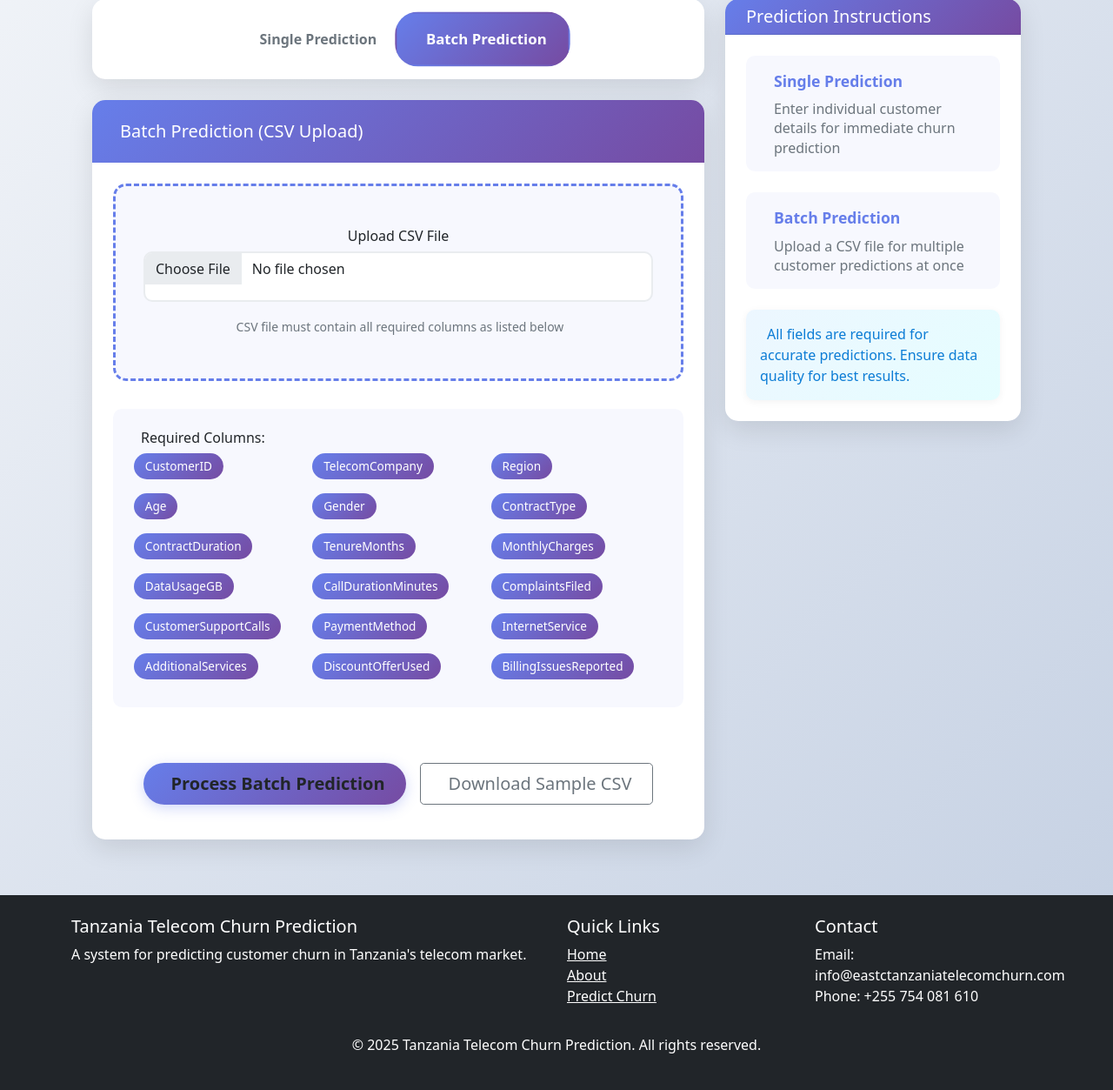
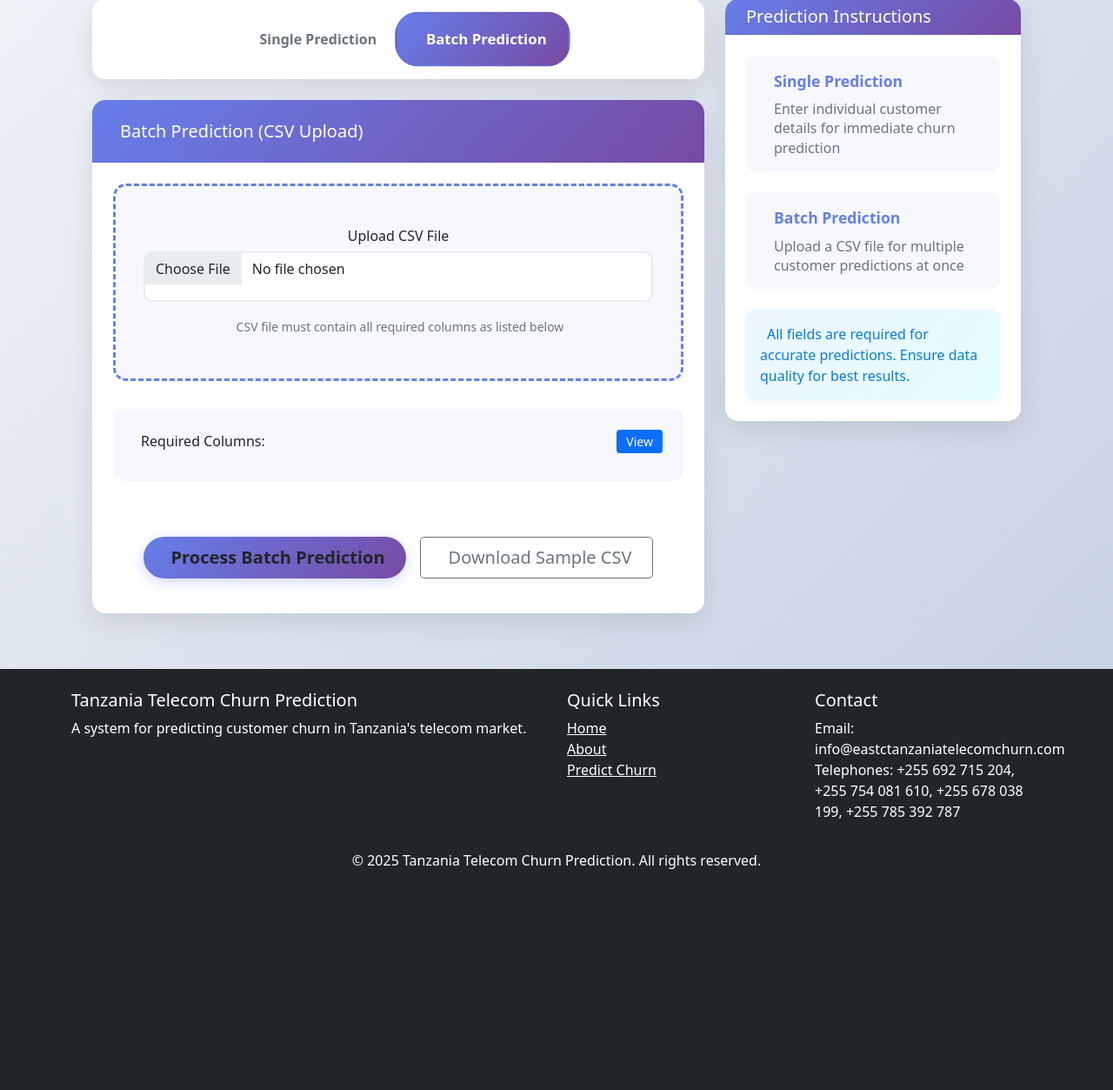
Before and after one commit to nkinda-logo/mobile-customer-churn, a Flask app: page /predict in a window 1280 px wide, after a click on "Batch Prediction". Shown: the part 329-1582 px from the top of the page at 87% size. After the commit the page ends 1328 px from the top, so only its background shows below. Run offline with Flask 3, Linux system fonts and the light colour scheme; a user stored in the database is signed in; parts of the project's set-up code (start-up, migrations or seed data) failed here and were passed over.

Commit message:
modified

```diff
--- a/app.py
+++ b/app.py
@@ -23,6 +23,8 @@ import base64
 from utils.data_processing import preprocess_data
 from utils.visualization import create_visualizations
 import config
+from flask import send_file
+
 
 app = Flask(__name__)
 app.config.from_object(config.Config)
@@ -535,6 +537,168 @@ def download_batch_results(batch_id):
         flash(f'Failed to download results: {str(e)}', 'danger')
         return redirect(url_for('predict'))
 
+@app.route('/download_sample_csv')
+def download_sample_csv():
+    try:
+        # Define the column headers as specified
+        columns = [
+            'TelecomCompany',
+            'Region',
+            'Age',
+            'Gender',
+            'ContractType',
+            'ContractDuration',
+            'TenureMonths',
+            'MonthlyCharges',
+            'DataUsageGB',
+            'CallDurationMinutes',
+            'ComplaintsFiled',
+            'CustomerSupportCalls',
+            'PaymentMethod',
+            'InternetService',
+            'AdditionalServices',
+            'DiscountOfferUsed',
+            'BillingIssuesReported'
+        ]
+
+        # Sample data adhering to PredictionForm choices
+        sample_data = [
+            {
+                'TelecomCompany': 'Airtel',
+                'Region': 'Dar es Salaam',
+                'Age': 35,
+                'Gender': 'Male',
+                'ContractType': 'Postpaid',
+                'ContractDuration': '12 Months',
+                'TenureMonths': 24,
+                'MonthlyCharges': 65.50,
+                'DataUsageGB': 10.5,
+                'CallDurationMinutes': 120,
+                'ComplaintsFiled': 1,
+                'CustomerSupportCalls': 2,
+                'PaymentMethod': 'Credit Card',
+                'InternetService': 'Fiber',
+                'AdditionalServices': 'Streaming',
+                'DiscountOfferUsed': 'Yes',
+                'BillingIssuesReported': 0
+            },
+            {
+                'TelecomCompany': 'Vodacom',
+                'Region': 'Mwanza',
+                'Age': 28,
+                'Gender': 'Female',
+                'ContractType': 'Prepaid',
+                'ContractDuration': '1 Month',
+                'TenureMonths': 12,
+                'MonthlyCharges': 45.00,
+                'DataUsageGB': 5.0,
+                'CallDurationMinutes': 80,
+                'ComplaintsFiled': 0,
+                'CustomerSupportCalls': 1,
+                'PaymentMethod': 'Mobile Money',
+                'InternetService': 'Mobile Data',
+                'AdditionalServices': 'None',
+                'DiscountOfferUsed': 'No',
+                'BillingIssuesReported': 1
+            },
+            {
+                'TelecomCompany': 'Tigo',
+                'Region': 'Arusha',
+                'Age': 45,
+                'Gender': 'Male',
+                'ContractType': 'Hybrid',
+                'ContractDuration': '6 Months',
+                'TenureMonths': 18,
+                'MonthlyCharges': 75.00,
+                'DataUsageGB': 15.0,
+                'CallDurationMinutes': 200,
+                'ComplaintsFiled': 2,
+                'CustomerSupportCalls': 3,
+                'PaymentMethod': 'Bank Transfer',
+                'InternetService': 'DSL',
+                'AdditionalServices': 'Cloud Storage',
+                'DiscountOfferUsed': 'Yes',
+                'BillingIssuesReported': 0
+            },
+              {
+                'TelecomCompany': 'Vodacom',
+                'Region': 'Mwanza',
+                'Age': 28,
+                'Gender': 'Female',
+                'ContractType': 'Prepaid',
+                'ContractDuration': '1 Month',
+                'TenureMonths': 1,
+                'MonthlyCharges': 45.00,
+                'DataUsageGB': 5.0,
+                'CallDurationMinutes': 80,
+                'ComplaintsFiled': 0,
+                'CustomerSupportCalls': 1,
+                'PaymentMethod': 'Mobile Money',
+                'InternetService': 'Mobile Data',
+                'AdditionalServices': 'None',
+                'DiscountOfferUsed': 'No',
+                'BillingIssuesReported': 1
+            },
+              {
+                'TelecomCompany': 'Vodacom',
+                'Region': 'Mwanza',
+                'Age': 60,
+                'Gender': 'Female',
+                'ContractType': 'Postpaid',
+                'ContractDuration': '1 Month',
+                'TenureMonths': 1,
+                'MonthlyCharges': 87.00,
+                'DataUsageGB': 1.0,
+                'CallDurationMinutes': 80,
+                'ComplaintsFiled': 48,
+                'CustomerSupportCalls': 8,
+                'PaymentMethod': 'Mobile Money',
+                'InternetService': 'Mobile Data',
+                'AdditionalServices': 'None',
+                'DiscountOfferUsed': 'No',
+                'BillingIssuesReported': 1
+            },
+              {
+                'TelecomCompany': 'Vodacom',
+                'Region': 'Simiyu',
+                'Age': 28,
+                'Gender': 'Female',
+                'ContractType': 'Postpaid',
+                'ContractDuration': '1 Month',
+                'TenureMonths': 1,
+                'MonthlyCharges': 787.00,
+                'DataUsageGB': 5.0,
+                'CallDurationMinutes': 800,
+                'ComplaintsFiled': 0,
+                'CustomerSupportCalls': 1,
+                'PaymentMethod': 'Mobile Money',
+                'InternetService': 'Mobile Data',
+                'AdditionalServices': 'None',
+                'DiscountOfferUsed': 'No',
+                'BillingIssuesReported': 1
+            }
+        ]
+
+        # Create a DataFrame with the sample data
+        df = pd.DataFrame(sample_data, columns=columns)
+
+        # Generate CSV in memory
+        output = io.StringIO()
+        df.to_csv(output, index=False)
+        output.seek(0)
+
+        # Serve the CSV as a downloadable file
+        return send_file(
+            io.BytesIO(output.getvalue().encode('utf-8')),
+            mimetype='text/csv',
+            as_attachment=True,
+            download_name='sample_batch_prediction.csv'
+        )
+    except Exception as e:
+        app.logger.error(f"Sample CSV download error: {str(e)}")
+        flash(f'Failed to download sample CSV: {str(e)}', 'danger')
+        return redirect(url_for('predict'))
+
 @app.route('/predictions')
 @login_required
 def predictions():
--- a/templates/base.html
+++ b/templates/base.html
@@ -89,7 +89,11 @@
                     <h5>Contact</h5>
                     <address>
                         Email: info@eastctanzaniatelecomchurn.com<br>
-                        Phone: +255 754 081 610
+                        Telephones: +255 692 715 204,
+                         +255 754 081 610,
+                         +255 678 038 199,
+                         +255 785 392 787
+
                     </address>
                 </div>
             </div>
--- a/templates/predict.html
+++ b/templates/predict.html
@@ -1,4 +1,7 @@
 {% extends "base.html" %}
+<link href="https://cdn.jsdelivr.net/npm/bootstrap@5.3.0/dist/css/bootstrap.min.css" rel="stylesheet">
+<link rel="stylesheet" href="https://cdn.jsdelivr.net/npm/bootstrap-icons@1.10.5/font/bootstrap-icons.css">
+<script src="https://cdn.jsdelivr.net/npm/bootstrap@5.3.0/dist/js/bootstrap.bundle.min.js"></script>
 
 {% block title %}Churn Prediction{% endblock %}
 
@@ -291,37 +294,99 @@
                                     </div>
                                 </div>
 
-                                <div class="required-columns">
-                                    <h6><i class="bi bi-list-check me-2"></i>Required Columns:</h6>
-                                    <div class="row g-2">
-                                        <div class="col-md-4"><span class="column-tag">CustomerID</span></div>
-                                        <div class="col-md-4"><span class="column-tag">TelecomCompany</span></div>
-                                        <div class="col-md-4"><span class="column-tag">Region</span></div>
-                                        <div class="col-md-4"><span class="column-tag">Age</span></div>
-                                        <div class="col-md-4"><span class="column-tag">Gender</span></div>
-                                        <div class="col-md-4"><span class="column-tag">ContractType</span></div>
-                                        <div class="col-md-4"><span class="column-tag">ContractDuration</span></div>
-                                        <div class="col-md-4"><span class="column-tag">TenureMonths</span></div>
-                                        <div class="col-md-4"><span class="column-tag">MonthlyCharges</span></div>
-                                        <div class="col-md-4"><span class="column-tag">DataUsageGB</span></div>
-                                        <div class="col-md-4"><span class="column-tag">CallDurationMinutes</span></div>
-                                        <div class="col-md-4"><span class="column-tag">ComplaintsFiled</span></div>
-                                        <div class="col-md-4"><span class="column-tag">CustomerSupportCalls</span></div>
-                                        <div class="col-md-4"><span class="column-tag">PaymentMethod</span></div>
-                                        <div class="col-md-4"><span class="column-tag">InternetService</span></div>
-                                        <div class="col-md-4"><span class="column-tag">AdditionalServices</span></div>
-                                        <div class="col-md-4"><span class="column-tag">DiscountOfferUsed</span></div>
-                                        <div class="col-md-4"><span class="column-tag">BillingIssuesReported</span></div>
-                                    </div>
-                                </div>
+<div class="required-columns">
+    <h6 class="d-flex justify-content-between align-items-center mb-2">
+        <span><i class="bi bi-list-check me-2"></i>Required Columns:</span>
+        <button class="btn btn-sm btn-primary view-columns-btn" data-bs-toggle="collapse" data-bs-target="#requiredColumnsTable" aria-expanded="false" aria-controls="requiredColumnsTable">
+            View
+        </button>
+    </h6>
+    <div class="collapse" id="requiredColumnsTable">
+        <table class="table table-striped table-bordered table-hover custom-table">
+            <thead>
+                <tr>
+                    <th>Column Name</th>
+                    <th>Description</th>
+                </tr>
+            </thead>
+            <tbody>
+                <tr><td><span class="column-tag">CustomerID</span></td><td>Unique identifier for each customer</td></tr>
+                <tr><td><span class="column-tag">TelecomCompany</span></td><td>The telecom service provider</td></tr>
+                <tr><td><span class="column-tag">Region</span></td><td>Geographical region of the customer</td></tr>
+                <tr><td><span class="column-tag">Age</span></td><td>Age of the customer</td></tr>
+                <tr><td><span class="column-tag">Gender</span></td><td>Gender of the customer</td></tr>
+                <tr><td><span class="column-tag">ContractType</span></td><td>Type of contract (e.g., Prepaid, Postpaid)</td></tr>
+                <tr><td><span class="column-tag">ContractDuration</span></td><td>Duration of the contract</td></tr>
+                <tr><td><span class="column-tag">TenureMonths</span></td><td>How long a customer has been with a company, measured in months.</td></tr>
+                <tr><td><span class="column-tag">MonthlyCharges</span></td><td>Monthly billing amount</td></tr>
+                <tr><td><span class="column-tag">DataUsageGB</span></td><td>Data usage in gigabytes</td></tr>
+                <tr><td><span class="column-tag">CallDurationMinutes</span></td><td>Total call duration in minutes</td></tr>
+                <tr><td><span class="column-tag">ComplaintsFiled</span></td><td>Number of complaints filed</td></tr>
+                <tr><td><span class="column-tag">CustomerSupportCalls</span></td><td>Number of support calls</td></tr>
+                <tr><td><span class="column-tag">PaymentMethod</span></td><td>Customer's payment method</td></tr>
+                <tr><td><span class="column-tag">InternetService</span></td><td>Type of internet service</td></tr>
+                <tr><td><span class="column-tag">AdditionalServices</span></td><td>Additional services subscribed</td></tr>
+                <tr><td><span class="column-tag">DiscountOfferUsed</span></td><td>Whether a discount was used</td></tr>
+                <tr><td><span class="column-tag">BillingIssuesReported</span></td><td>Number of billing issues reported</td></tr>
+            </tbody>
+        </table>
+        <div class="text-end">
+            <button class="btn btn-sm btn-secondary close-columns-btn" data-bs-toggle="collapse" data-bs-target="#requiredColumnsTable" aria-expanded="true" aria-controls="requiredColumnsTable">
+                Close
+            </button>
+        </div>
+    </div>
+</div>
+
+<style>
+    .required-columns .custom-table {
+        border-radius: 8px;
+        overflow: hidden;
+        background-color: #f8f9fa;
+    }
+    .required-columns .column-tag {
+        display: inline-block;
+        padding: 2px 8px;
+        background-color: #e9ecef;
+        border-radius: 4px;
+        font-weight: 500;
+        color: #212529;
+    }
+    .required-columns .table th,
+    .required-columns .table td {
+        vertical-align: middle;
+        padding: 8px;
+        border-color: #dee2e6;
+    }
+    .required-columns .table th {
+        background-color: #007bff;
+        color: white;
+        text-align: center;
+    }
+    .required-columns .view-columns-btn,
+    .required-columns .close-columns-btn {
+        padding: 2px 10px;
+        font-size: 0.875rem;
+    }
+    .required-columns .collapse {
+        transition: all 0.3s ease;
+    }
+    @media (max-width: 768px) {
+        .required-columns .table th,
+        .required-columns .table td {
+            font-size: 0.9rem;
+            padding: 6px;
+        }
+    }
+</style>
 
                                 <div class="action-buttons">
                                     <button type="submit" class="btn btn-primary-gradient btn-lg px-4">
                                         <i class="bi bi-upload me-2"></i>Process Batch Prediction
                                     </button>
-                                    <a href="{{ url_for('static', filename='sample_batch_prediction.csv') }}" class="btn btn-outline-secondary btn-lg px-4">
-                                        <i class="bi bi-download me-2"></i>Download Sample CSV
-                                    </a>
+                                   <a href="{{ url_for('download_sample_csv') }}" class="btn btn-outline-secondary btn-lg px-4">
+                                   <i class="bi bi-download me-2"></i>Download Sample CSV
+                                  </a>
                                 </div>
                             </form>
                         </div>
```
